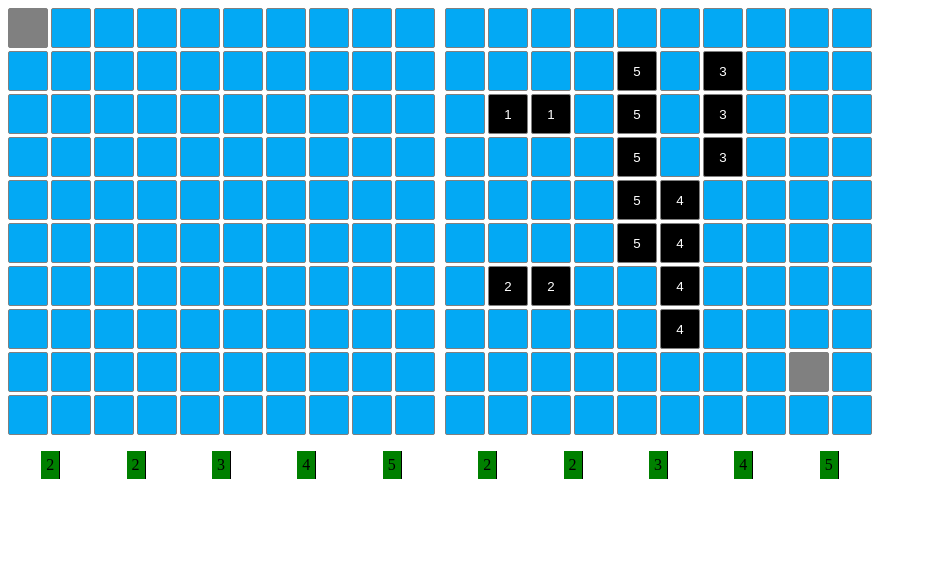
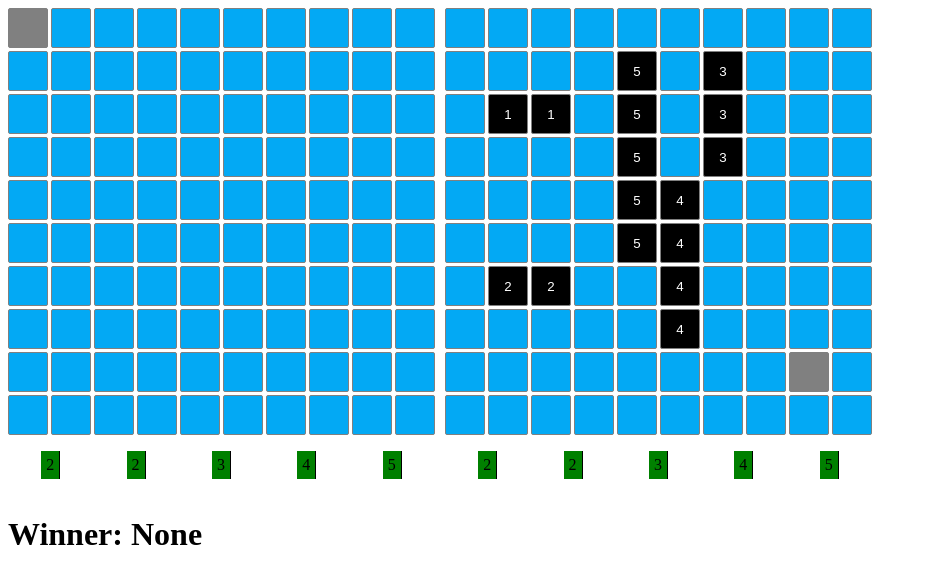
Before and after one commit to Signatune/battleship, a website built with webpack: page src/index.html in a window 1280 px wide. Both pictures are taken after a click on the button 28 px from the left and 28 px from the top of the page. Shown: the whole page, without its empty margins (0-927 px from the left). Built offline with nearby package versions, Linux system fonts and the light colour scheme.

Commit message:
add winner display and stop game once winner is decided

```diff
--- a/src/GameManager.js
+++ b/src/GameManager.js
@@ -19,6 +19,7 @@ function determineStatus(boardA, boardB) {
 function singlePlayerGame() {
   const humanBoard = Gameboard();
   const aiBoard = Gameboard();
+  let winner = null;
 
   // const standardShips = [Ship(2), Ship(2), Ship(3), Ship(4), Ship(5)];
 
@@ -45,8 +46,12 @@ function singlePlayerGame() {
   }
 
   function takeTurn(y, x) {
-    humanPlayer.takeTurn(y, x);
-    ai.takeTurn();
+    if (!winner) {
+      humanPlayer.takeTurn(y, x);
+      ai.takeTurn();
+    }
+
+    winner = determineStatus(humanBoard, aiBoard);
   }
 
   return {
@@ -55,6 +60,8 @@ function singlePlayerGame() {
     getAiBoard,
     getAiRoster,
     takeTurn,
+    isGameOver: () => isGameOver(humanBoard, aiBoard),
+    determineStatus: () => determineStatus(humanBoard, aiBoard),
   };
 }
 
--- a/src/index.html
+++ b/src/index.html
@@ -15,5 +15,6 @@
         <div class="roster"></div>
       </div>
     </div>
+    <h1>Winner: <span class="winner"></span></h1>
   </body>
 </html>
--- a/src/index.js
+++ b/src/index.js
@@ -40,6 +40,14 @@ function updateEnemyRoster() {
   );
 }
 
+function updateWinner() {
+  const winnerDisplay = document.querySelector(".winner");
+
+  const winner = game.determineStatus();
+
+  winnerDisplay.textContent = winner ? winner : "None";
+}
+
 function updateBoardDisplay() {
   enemyBoard.replaceChildren();
   playerBoard.replaceChildren();
@@ -71,7 +79,7 @@ function updateBoardDisplay() {
         square.classList.add("hit");
       } else if (space === "M") {
         square.classList.add("miss");
-      } else {
+      } else if (!game.isGameOver()) {
         square.addEventListener("click", () => {
           game.takeTurn(i, j);
           updateBoardDisplay();
@@ -84,6 +92,7 @@ function updateBoardDisplay() {
 
   updatePlayerRoster();
   updateEnemyRoster();
+  updateWinner();
 }
 
 updateBoardDisplay();
```
